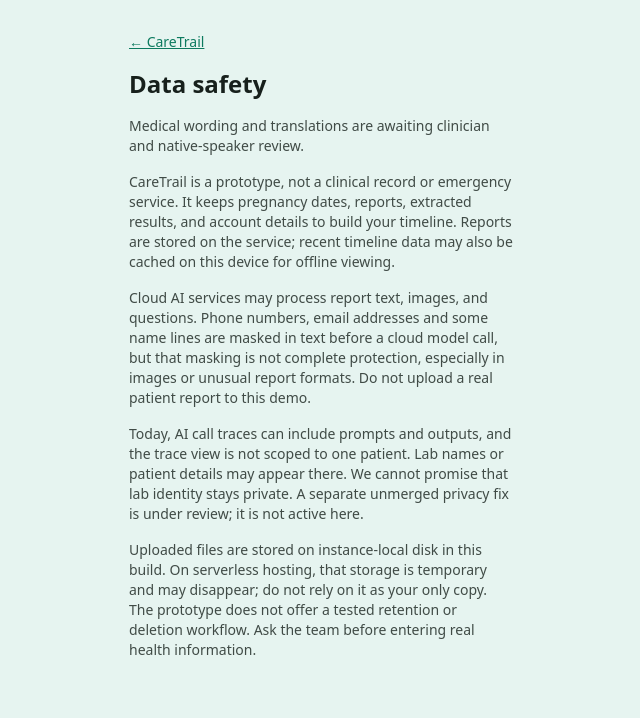
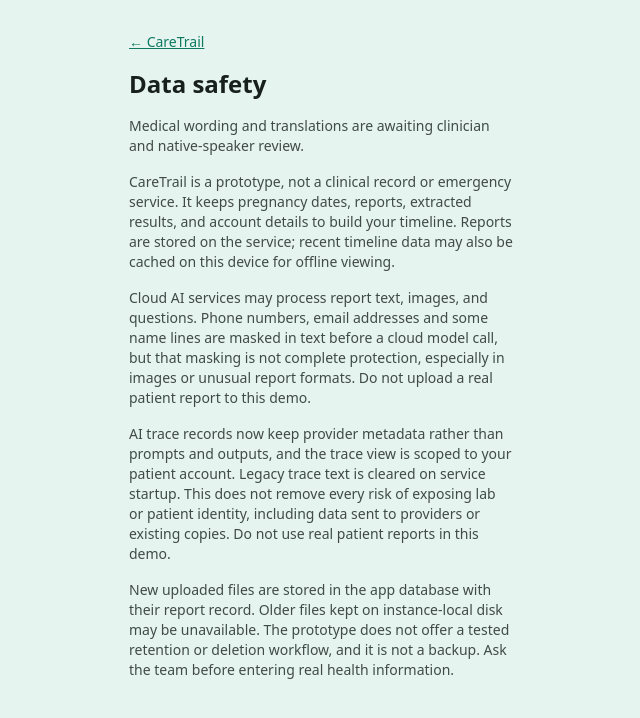
Before and after one commit to Adithkp03/CareTrail, a Next.js app in the folder frontend/: page /data-safety in a window 1280 px wide. Shown: the top 718 px of the page, without its empty margins (319-959 px from the left). Built offline with nearby package versions, Linux system fonts and the light colour scheme; no server answers.

Commit message:
Update release privacy, clinician and report disclosures

```diff
--- a/frontend/app/data-safety/page.tsx
+++ b/frontend/app/data-safety/page.tsx
@@ -10,7 +10,7 @@
     <p>{t("medicalReviewNote", lang)}</p>
     <p>{tr("CareTrail is a prototype, not a clinical record or emergency service. It keeps pregnancy dates, reports, extracted results, and account details to build your timeline. Reports are stored on the service; recent timeline data may also be cached on this device for offline viewing.")}</p>
     <p>{tr("Cloud AI services may process report text, images, and questions. Phone numbers, email addresses and some name lines are masked in text before a cloud model call, but that masking is not complete protection, especially in images or unusual report formats. Do not upload a real patient report to this demo.")}</p>
-    <p>{tr("Today, AI call traces can include prompts and outputs, and the trace view is not scoped to one patient. Lab names or patient details may appear there. We cannot promise that lab identity stays private. A separate unmerged privacy fix is under review; it is not active here.")}</p>
-    <p>{tr("Uploaded files are stored on instance-local disk in this build. On serverless hosting, that storage is temporary and may disappear; do not rely on it as your only copy. The prototype does not offer a tested retention or deletion workflow. Ask the team before entering real health information.")}</p>
+    <p>{tr("AI trace records now keep provider metadata rather than prompts and outputs, and the trace view is scoped to your patient account. Legacy trace text is cleared on service startup. This does not remove every risk of exposing lab or patient identity, including data sent to providers or existing copies. Do not use real patient reports in this demo.")}</p>
+    <p>{tr("New uploaded files are stored in the app database with their report record. Older files kept on instance-local disk may be unavailable. The prototype does not offer a tested retention or deletion workflow, and it is not a backup. Ask the team before entering real health information.")}</p>
   </main>;
 }
```
Also changed, not shown: 1 other file (tests, documents, lock files or other folders).
